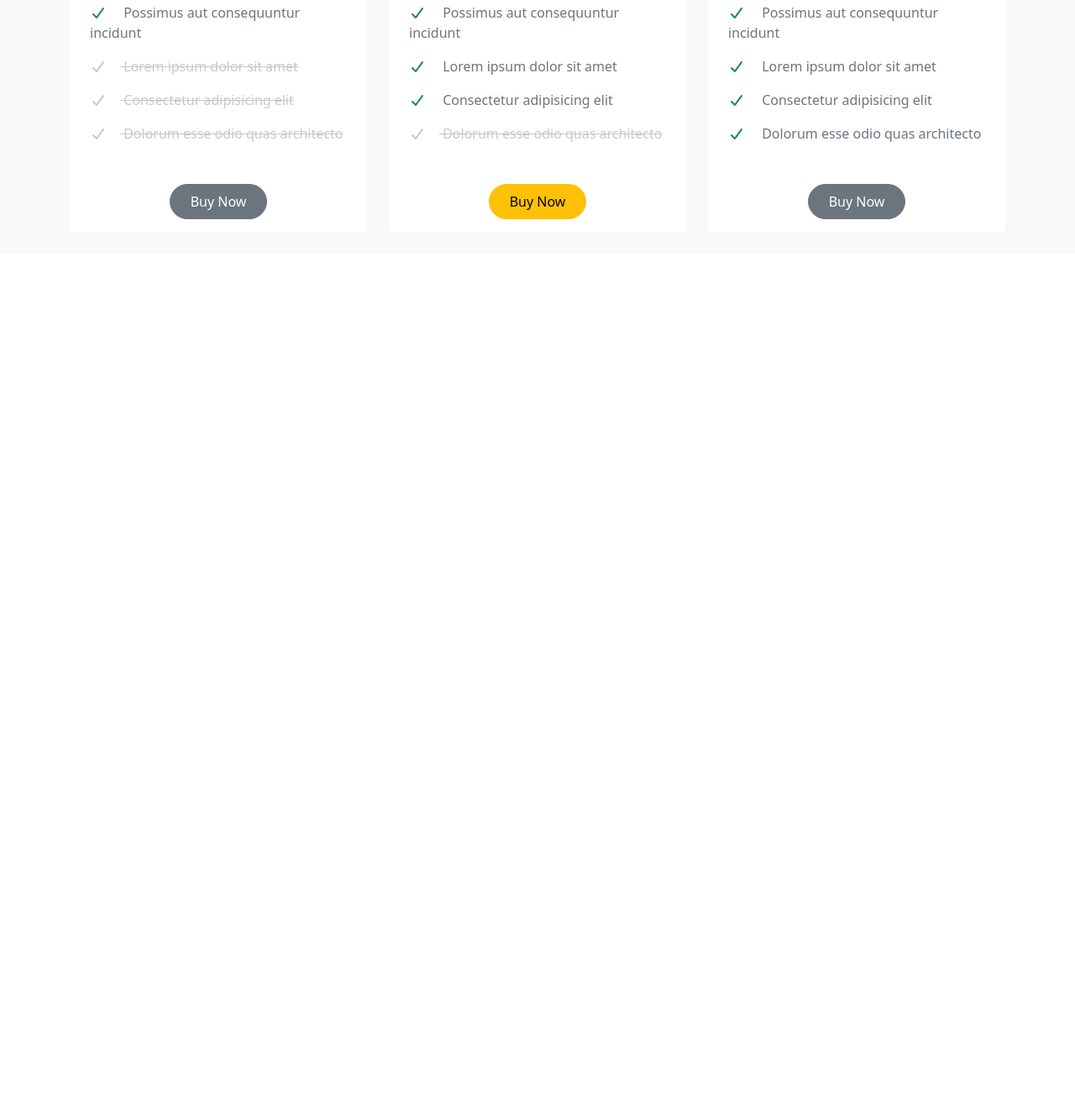
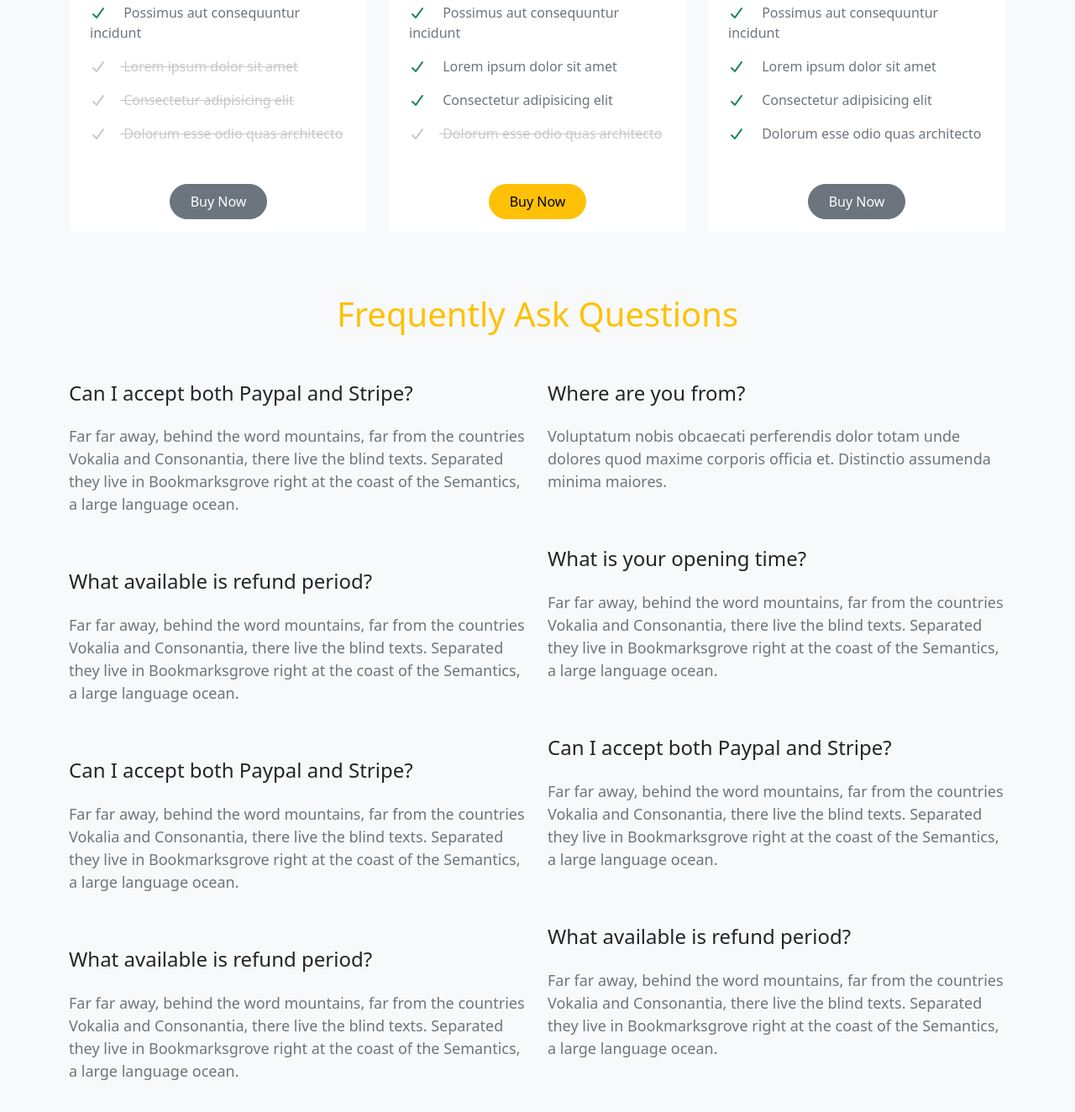
Before and after one commit to Marwa989/project1-marwa, a plain HTML site: page index.html in a window 1280 px wide. Shown: the part 6358-7682 px from the top of the page at 84% size. Before the commit the page ends 6660 px from the top, so only its background shows below. Drawn offline with nearby package versions, Linux system fonts and the light colour scheme; a script that the page names is missing.

Commit message:
FAQ section

```diff
--- a/index.html
+++ b/index.html
@@ -1352,6 +1352,112 @@
 
     <!-- end pricing-section-->
 
+     <!--FAQ section-->
+    <div class="container-fluid bg-light pb-5" id="FAQ">
+      <div class="container">
+        <h1 class="text-center text-warning pt-5">Frequently Ask Questions</h1>
+        <div class="row justify-content-center">
+          <div class="col-md-6">
+            <div class="row justify-content-center">
+              <div class="col-md-12">
+                <div class="mt-5">
+                  <h4>Can I accept both Paypal and Stripe?</h4>
+                  <p class="text-secondary pt-3 p-size1">
+                    Far far away, behind the word mountains, far from the
+                    countries Vokalia and Consonantia, there live the blind
+                    texts. Separated they live in Bookmarksgrove right at the
+                    coast of the Semantics, a large language ocean.
+                  </p>
+                </div>
+              </div>
+              <div class="col-md-12">
+                <div class="mt-5">
+                  <h4>What available is refund period?</h4>
+                  <p class="text-secondary pt-3 p-size1">
+                    Far far away, behind the word mountains, far from the
+                    countries Vokalia and Consonantia, there live the blind
+                    texts. Separated they live in Bookmarksgrove right at the
+                    coast of the Semantics, a large language ocean.
+                  </p>
+                </div>
+              </div>
+              <div class="col-md-12">
+                <div class="mt-5">
+                  <h4>Can I accept both Paypal and Stripe?</h4>
+                  <p class="text-secondary pt-3 p-size1">
+                    Far far away, behind the word mountains, far from the
+                    countries Vokalia and Consonantia, there live the blind
+                    texts. Separated they live in Bookmarksgrove right at the
+                    coast of the Semantics, a large language ocean.
+                  </p>
+                </div>
+              </div>
+              <div class="col-md-12">
+                <div class="mt-5">
+                  <h4>What available is refund period?</h4>
+                  <p class="text-secondary pt-3 p-size1">
+                    Far far away, behind the word mountains, far from the
+                    countries Vokalia and Consonantia, there live the blind
+                    texts. Separated they live in Bookmarksgrove right at the
+                    coast of the Semantics, a large language ocean.
+                  </p>
+                </div>
+              </div>
+            </div>
+          </div>
+          <div class="col-md-6">
+            <div class="row justify-content-center">
+              <div class="col-md-12">
+                <div class="mt-5">
+                  <h4>Where are you from?</h4>
+                  <p class="text-secondary pt-3 p-size1">
+                    Voluptatum nobis obcaecati perferendis dolor totam unde
+                    dolores quod maxime corporis officia et. Distinctio
+                    assumenda minima maiores.
+                  </p>
+                </div>
+              </div>
+              <div class="col-md-12">
+                <div class="mt-5">
+                  <h4>What is your opening time?</h4>
+                  <p class="text-secondary pt-3 p-size1">
+                    Far far away, behind the word mountains, far from the
+                    countries Vokalia and Consonantia, there live the blind
+                    texts. Separated they live in Bookmarksgrove right at the
+                    coast of the Semantics, a large language ocean.
+                  </p>
+                </div>
+              </div>
+              <div class="col-md-12">
+                <div class="mt-5">
+                  <h4>Can I accept both Paypal and Stripe?</h4>
+                  <p class="text-secondary pt-3 p-size1">
+                    Far far away, behind the word mountains, far from the
+                    countries Vokalia and Consonantia, there live the blind
+                    texts. Separated they live in Bookmarksgrove right at the
+                    coast of the Semantics, a large language ocean.
+                  </p>
+                </div>
+              </div>
+              <div class="col-md-12">
+                <div class="mt-5">
+                  <h4>What available is refund period?</h4>
+                  <p class="text-secondary pt-3 p-size1">
+                    Far far away, behind the word mountains, far from the
+                    countries Vokalia and Consonantia, there live the blind
+                    texts. Separated they live in Bookmarksgrove right at the
+                    coast of the Semantics, a large language ocean.
+                  </p>
+                </div>
+              </div>
+            </div>
+          </div>
+        </div>
+      </div>
+    </div>
+
+    <!--end FAQ section-->
+
 
 
 
```
